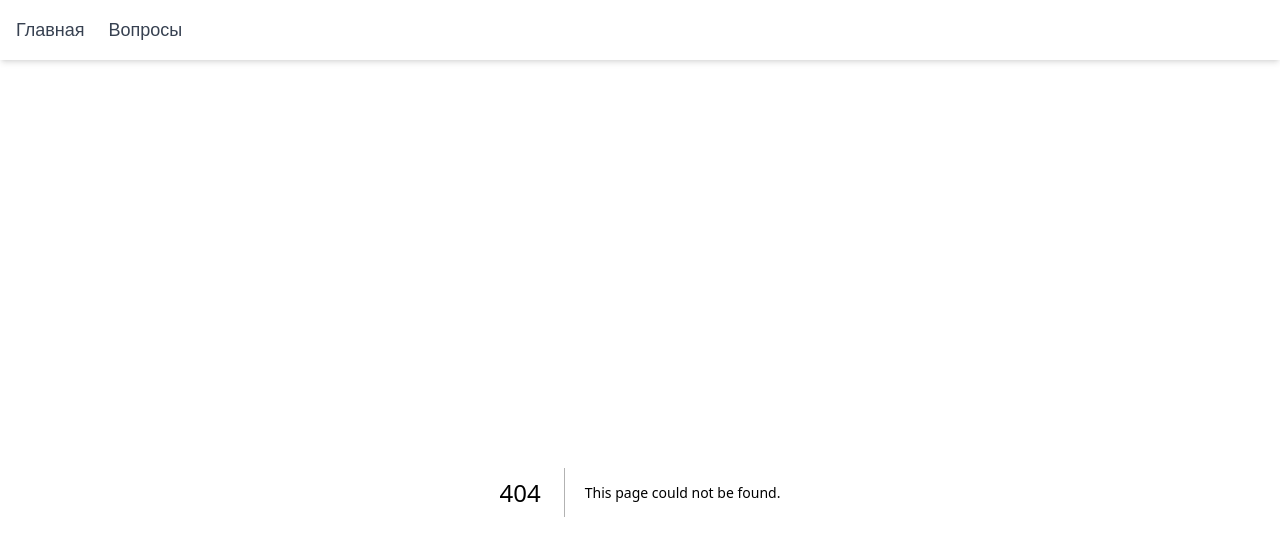
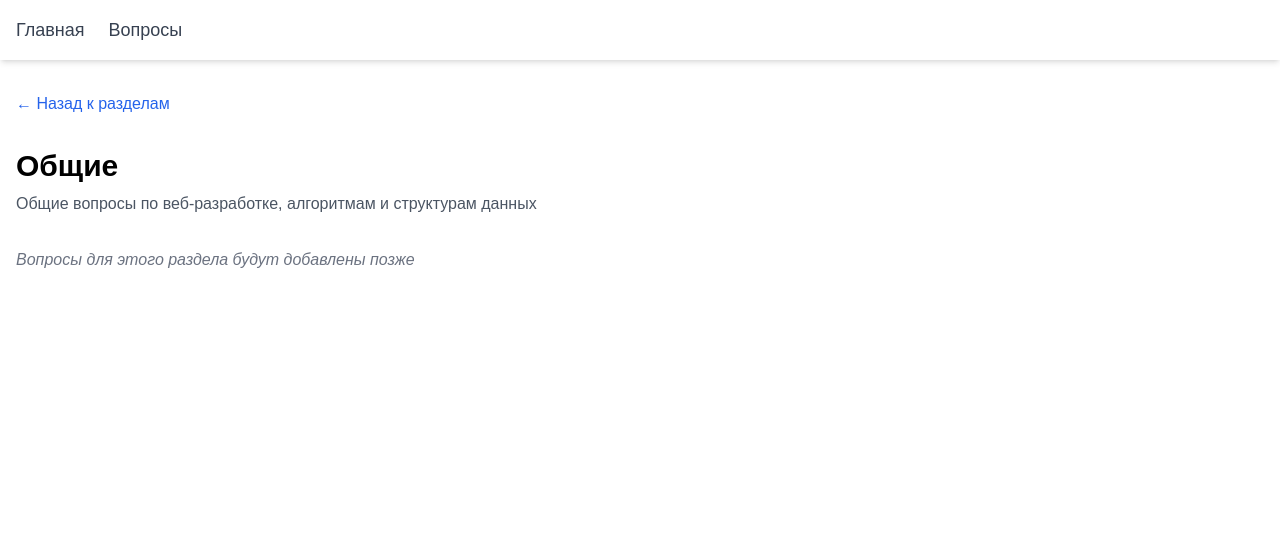
Before and after one commit to yamkin29/preparing-app, a Next.js app: page /questions/general in a window 1280 px wide. Before the commit this address had no page. Shown: the top 556 px of the page. Built offline with nearby package versions, Linux system fonts and the light colour scheme.

Commit message:
Added new Questions.

```diff
--- /dev/null
+++ b/src/app/questions/[section]/page.tsx
@@ -0,0 +1,66 @@
+import Link from 'next/link';
+import { notFound } from 'next/navigation';
+import QuestionPanel from '@/components/QuestionPanel';
+import { questions } from '@/data/questions';
+
+const sections = {
+  'html-css': {
+    title: 'HTML и CSS',
+    description: 'Вопросы по основам HTML и CSS, верстке и стилизации',
+  },
+  'javascript': {
+    title: 'JavaScript',
+    description: 'Вопросы по JavaScript, включая ES6+, DOM, асинхронность',
+  },
+  'typescript': {
+    title: 'TypeScript',
+    description: 'Вопросы по TypeScript, типам, интерфейсам и дженерикам',
+  },
+  'general': {
+    title: 'Общие',
+    description: 'Общие вопросы по веб-разработке, алгоритмам и структурам данных',
+  },
+};
+
+export default function SectionPage({ params }: { params: { section: string } }) {
+  const section = sections[params.section as keyof typeof sections];
+  const sectionQuestions = questions[params.section as keyof typeof questions] || [];
+
+  if (!section) {
+    notFound();
+  }
+
+  return (
+    <div className="space-y-8">
+      <div className="flex items-center gap-4">
+        <Link
+          href="/questions"
+          className="text-blue-600 hover:text-blue-800 transition-colors"
+        >
+          ← Назад к разделам
+        </Link>
+      </div>
+
+      <div>
+        <h1 className="text-3xl font-bold mb-2">{section.title}</h1>
+        <p className="text-gray-600">{section.description}</p>
+      </div>
+
+      <div className="space-y-4">
+        {sectionQuestions.length > 0 ? (
+          sectionQuestions.map((q) => (
+            <QuestionPanel
+              key={q.id}
+              question={q.question}
+              answer={q.answer}
+            />
+          ))
+        ) : (
+          <p className="text-gray-500 italic">
+            Вопросы для этого раздела будут добавлены позже
+          </p>
+        )}
+      </div>
+    </div>
+  );
+}
--- a/src/app/questions/page.tsx
+++ b/src/app/questions/page.tsx
@@ -1,10 +1,56 @@
+import Link from 'next/link';
+
+const sections = [
+  {
+    id: 'html-css',
+    title: 'HTML и CSS',
+    description: 'Вопросы по основам HTML и CSS, верстке и стилизации',
+    color: 'bg-blue-50 hover:bg-blue-100',
+    borderColor: 'border-blue-200',
+  },
+  {
+    id: 'javascript',
+    title: 'JavaScript',
+    description: 'Вопросы по JavaScript, включая ES6+, DOM, асинхронность',
+    color: 'bg-yellow-50 hover:bg-yellow-100',
+    borderColor: 'border-yellow-200',
+  },
+  {
+    id: 'typescript',
+    title: 'TypeScript',
+    description: 'Вопросы по TypeScript, типам, интерфейсам и дженерикам',
+    color: 'bg-purple-50 hover:bg-purple-100',
+    borderColor: 'border-purple-200',
+  },
+  {
+    id: 'general',
+    title: 'Общие',
+    description: 'Общие вопросы по веб-разработке, алгоритмам и структурам данных',
+    color: 'bg-green-50 hover:bg-green-100',
+    borderColor: 'border-green-200',
+  },
+];
+
 export default function QuestionsPage() {
   return (
-    <div className="space-y-6">
+    <div className="space-y-8">
       <h1 className="text-3xl font-bold">Вопросы</h1>
-      <p className="text-gray-600">
-        Здесь будет отображаться список вопросов и ответов.
+      <p className="text-gray-600 mb-8">
+        Выберите раздел, чтобы просмотреть вопросы по соответствующей теме
       </p>
+
+      <div className="grid grid-cols-1 md:grid-cols-2 gap-6">
+        {sections.map((section) => (
+          <Link
+            key={section.id}
+            href={`/questions/${section.id}`}
+            className={`block p-6 rounded-lg border-2 ${section.color} ${section.borderColor} transition-colors duration-200`}
+          >
+            <h2 className="text-xl font-semibold mb-2">{section.title}</h2>
+            <p className="text-gray-600">{section.description}</p>
+          </Link>
+        ))}
+      </div>
     </div>
   );
 }
--- /dev/null
+++ b/src/components/QuestionPanel.tsx
@@ -0,0 +1,33 @@
+'use client';
+
+import { useState } from 'react';
+
+interface QuestionPanelProps {
+  question: string;
+  answer: string;
+}
+
+export default function QuestionPanel({ question, answer }: QuestionPanelProps) {
+  const [isOpen, setIsOpen] = useState(false);
+
+  return (
+    <div className="border rounded-lg overflow-hidden">
+      <button
+        onClick={() => setIsOpen(!isOpen)}
+        className="w-full px-6 py-4 text-left bg-gray-50 hover:bg-gray-100 transition-colors flex justify-between items-center"
+      >
+        <span className="font-medium">{question}</span>
+        <span className="text-gray-500">
+          {isOpen ? '−' : '+'}
+        </span>
+      </button>
+      {isOpen && (
+        <div className="px-6 py-4 bg-white border-t">
+          <div className="prose max-w-none">
+            {answer}
+          </div>
+        </div>
+      )}
+    </div>
+  );
+}
--- /dev/null
+++ b/src/data/questions.ts
@@ -0,0 +1,76 @@
+export interface Question {
+  id: string;
+  question: string;
+  answer: string;
+}
+
+export const questions: Record<string, Question[]> = {
+  'html-css': [
+    {
+      id: 'css-pseudo',
+      question: 'CSS псевдоклассы и псевдоэлементы',
+      answer: `Псевдоклассы и псевдоэлементы - это специальные селекторы в CSS, которые позволяют стилизовать элементы в определенных состояниях или частях элементов.
+
+Псевдоклассы (Pseudo-classes):
+- :hover - применяется при наведении курсора
+- :active - применяется при нажатии
+- :focus - применяется при фокусе на элементе
+- :first-child - выбирает первый дочерний элемент
+- :last-child - выбирает последний дочерний элемент
+- :nth-child(n) - выбирает n-ный дочерний элемент
+- :not(selector) - выбирает элементы, не соответствующие селектору
+
+Пример использования псевдоклассов:
+\`\`\`css
+.button:hover {
+  background-color: #0056b3;
+}
+
+input:focus {
+  border-color: #007bff;
+  outline: none;
+}
+
+li:first-child {
+  font-weight: bold;
+}
+\`\`\`
+
+Псевдоэлементы (Pseudo-elements):
+- ::before - создает элемент перед содержимым
+- ::after - создает элемент после содержимого
+- ::first-line - стилизует первую строку текста
+- ::first-letter - стилизует первую букву текста
+- ::selection - стилизует выделенный текст
+
+Пример использования псевдоэлементов:
+\`\`\`css
+.quote::before {
+  content: '"';
+  font-size: 2em;
+  color: #666;
+}
+
+p::first-letter {
+  font-size: 2em;
+  float: left;
+  margin-right: 0.1em;
+}
+
+::selection {
+  background-color: #007bff;
+  color: white;
+}
+\`\`\`
+
+Основные различия:
+1. Псевдоклассы описывают состояние элемента, а псевдоэлементы создают новые элементы
+2. Псевдоклассы используют одно двоеточие (:), а псевдоэлементы - два (::)
+3. Псевдоклассы можно комбинировать, а псевдоэлементы нельзя
+4. Псевдоэлементы требуют свойства content для отображения (кроме ::first-line и ::first-letter)`
+    }
+  ],
+  'javascript': [],
+  'typescript': [],
+  'general': []
+};
```
